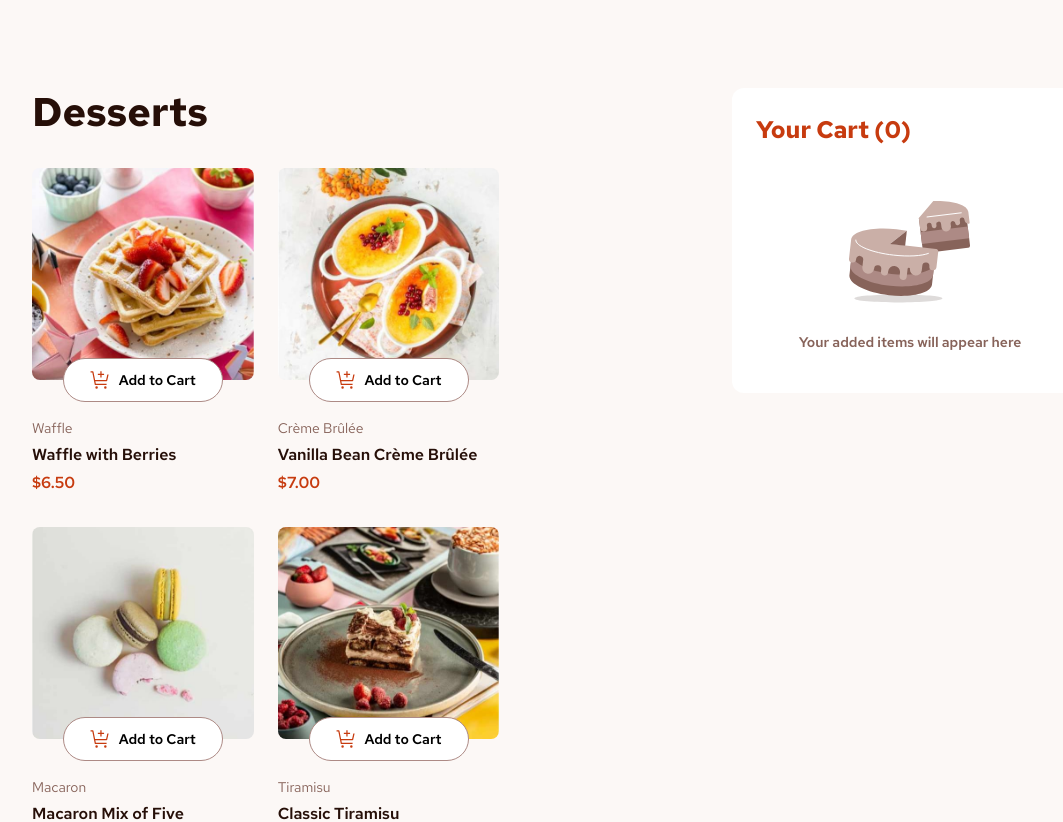
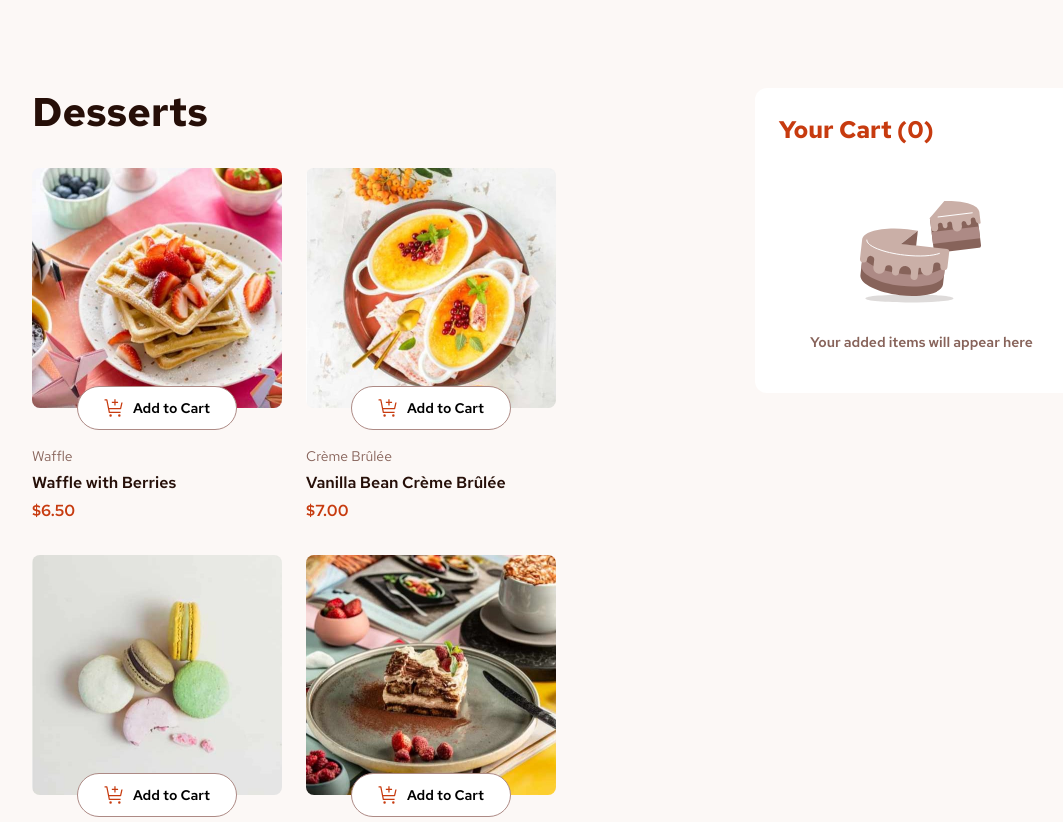
Before and after one commit to sophia-see/product-list-react, a React (Vite) app: page / in a window 1280 px wide. Shown: the top 822 px of the page, without its empty margins (80-1143 px from the left). Built offline with nearby package versions, Linux system fonts and the light colour scheme.

Commit message:
updated other properties

```diff
--- a/src/components/Cart.tsx
+++ b/src/components/Cart.tsx
@@ -158,7 +158,7 @@ export default function Cart ({setIsModalOpen}: CartProps) {
                 className="
                     bg-white rounded-[12px]
                     flex flex-col gap-6
-                    max-w-[327px] w-full md:max-w-none
+                    max-w-[327px] w-full md:max-w-none lg:max-w-[384px]
                     p-6 m-auto lg:m-0
                 "
             >
--- a/src/components/Products.tsx
+++ b/src/components/Products.tsx
@@ -41,14 +41,14 @@ export default function Products () {
                     className="
                         relative
                         w-full
-                        h-[234px]
+                        h-[234px] lg:h-[262px]
                     "
                 >
                     <img
                         src={image}
                         alt={`image of ${product.name}`}
                         className={`
-                            w-full h-[212px]
+                            w-full h-[212px] lg:h-[240px]
                             object-cover
                             rounded-[8px]
                             ${itemInCart ? "border-[2px] border-red" : ""}
```
